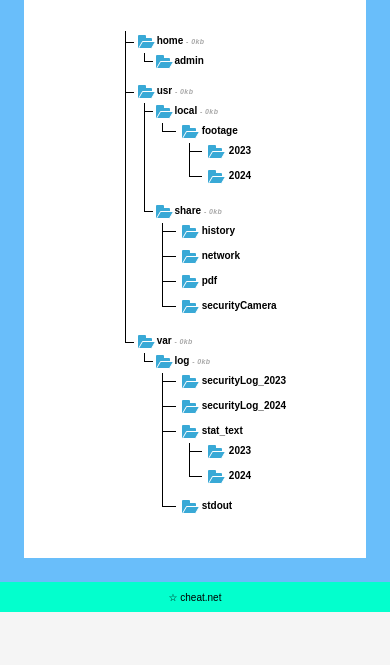
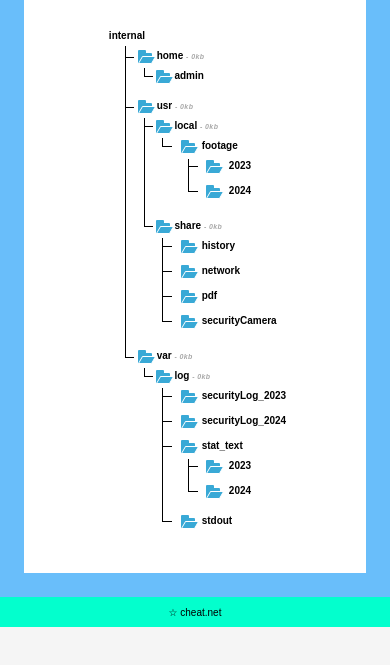
Before and after one commit to virtualitypage/developer_cheat, a plain HTML site: page share-server/internal.html in a window 390 px wide. Shown: the part 125-790 px from the top of the page. Drawn offline with Linux system fonts and the light colour scheme.

Commit message:
Update internal.html

```diff
--- a/share-server/internal.html
+++ b/share-server/internal.html
@@ -93,6 +93,7 @@
         </p>
         <div class="tree">
           <ul>
+            internal
             <li><i class="opened_folder"></i>　　　 home <span>- 0kb</span>
               <ul class="ul_phase2">
                 <li><i class="opened_folder-phase2"></i>　　  　 admin <span></span>
@@ -1306,7 +1307,7 @@
           position: absolute;
           top: 12.5px; /* 横線の位置はアルファベットの小文字に合わせる */
           left: 19px;
-          width: 13px;
+          width: 9px;
           height: 1px;
           margin: auto;
           background-color: rgb(0 0 0);
@@ -1406,7 +1407,7 @@
         height: 0.4em;
         margin-top: 2px;
         margin-right: 10px;
-        margin-left: 23px;
+        margin-left: 22px;
         border-radius: 0.1em 0.1em 0 0;
         font-size: 10px;
         background-color: rgb(57 169 214);
@@ -1458,7 +1459,7 @@
           position: absolute;
           top: 12.5px; /* 横線の位置はアルファベットの小文字に合わせる */
           left: 25px;
-          width: 13px;
+          width: 9px;
           height: 1px;
           margin: auto;
           background-color: rgb(0 0 0);
@@ -1467,9 +1468,9 @@
 
         &:after { /* 縦線 */
           position: absolute;
-          top: 5px; /* 縦線の位置は横線に合わせる */
+          top: 5.5px; /* 縦線の位置は横線に合わせる */
           bottom: 0;
-          left: 25px;
+          left: 24px;
           width: 1px;
           height: 100%;
           background-color: rgb(0 0 0);
@@ -1558,7 +1559,7 @@
         height: 0.4em;
         margin-top: 2px;
         margin-right: 10px;
-        margin-left: 29px;
+        margin-left: 27px;
         border-radius: 0.1em 0.1em 0 0;
         font-size: 10px;
         background-color: rgb(57 169 214);
@@ -1611,7 +1612,7 @@
           position: absolute;
           top: 25.5px; /* 横線の位置はアルファベットの小文字に合わせる */
           left: 79px;
-          width: 15px;
+          width: 9px;
           height: 1px;
           margin: auto;
           background-color: rgb(0 0 0);
```
